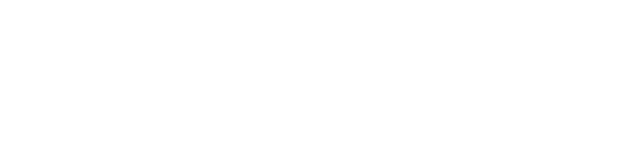
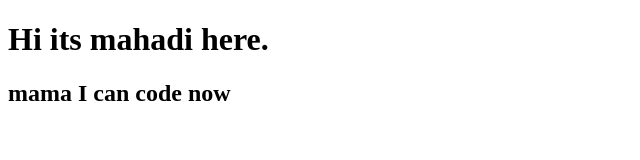
Before and after one commit to sparkmahadi/my-first-repo, a plain HTML site: page index.html in a window 1280 px wide. Shown: the whole page, without its empty margins (0-640 px from the left). Drawn offline with Linux system fonts and the light colour scheme.

Commit message:
added header

```diff
--- a/index.html
+++ b/index.html
@@ -7,6 +7,9 @@
     <title>My first github repo
     </title>
 </head>
+<h1>Hi its mahadi here.</h1>
+<h2>mama I can code now
+</h2>
 <body>
 
 </body>
```
